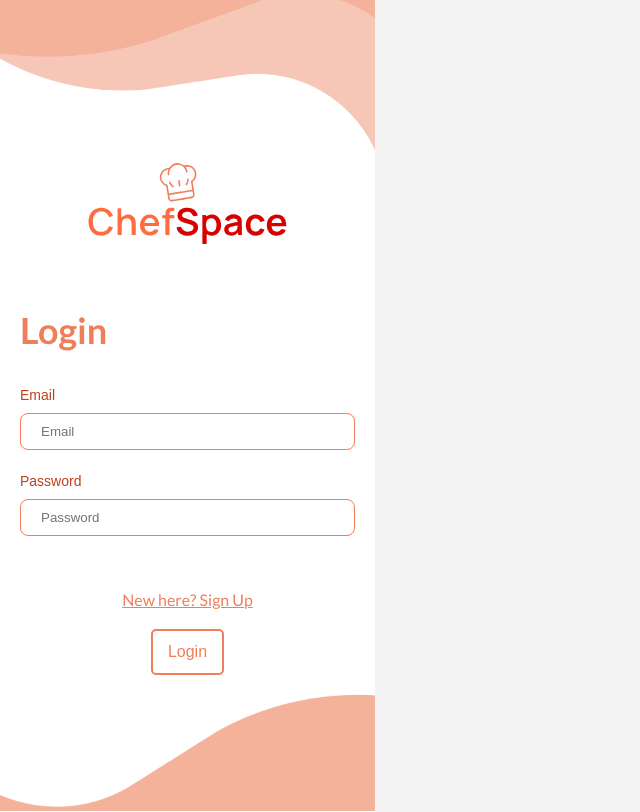
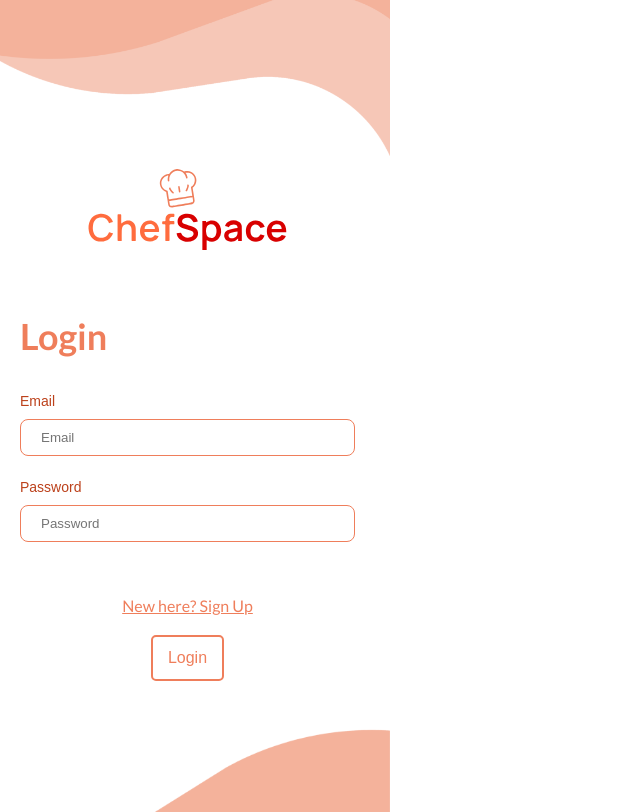
Before and after one commit to AriaMortazavi/chefspacerepo, a Next.js app: page / in a window 1280 px wide. Shown: the whole page, without its empty margins (0-640 px from the left). Built offline with nearby package versions, Linux system fonts and the light colour scheme.

Commit message:
visual fixes

```diff
--- a/pages/LoginPage/LoginPage.scss
+++ b/pages/LoginPage/LoginPage.scss
@@ -1,4 +1,14 @@
-.footer{
+.Loginfooter{
     position: relative;
-    top: 16px;
+    top: 45px;
+    width: 390px;
 }
+
+.Loginheader{
+    width: 390px;
+}
+
+body{
+    background: rgb(255, 255, 255);
+    overflow: hidden;
+}
--- a/pages/LoginPage/index.js
+++ b/pages/LoginPage/index.js
@@ -7,11 +7,11 @@ let fakedb = [];
 const LoginPage = () => {
   return (
     <div className="LoginPage">
-        <img src="/headerimg.svg"/>
+        <img className="Loginheader" src="/headerimg.svg"/>
       <div className="contents">
         <Login />
       </div>
-      <img className="footer" src="/footerimg.svg"/>
+      <img className="Loginfooter" src="/footerimg.svg"/>
     </div>
   );
 };
--- a/pages/SignUpPage/SignUpPage.scss
+++ b/pages/SignUpPage/SignUpPage.scss
@@ -2,10 +2,18 @@
     position: relative;
     bottom: 76px;
     padding: 20px;
-    margin: 0px;
+}
+
+.signup_header{
+    width: 390px;
 }
 
 .signup_footer{
     position: relative;
-    bottom: 83px;
+    bottom: 74px;
+    width: 390px;
 }
+
+.signup{
+    overflow: hidden;
+}
--- a/pages/SignUpPage/index.js
+++ b/pages/SignUpPage/index.js
@@ -4,7 +4,7 @@ import Signup from "../../comps/Signup";
 const SignUpPage = () => {
   return (
     <div className="SignUpPage">
-        <img src="/headerimg.svg"/>
+        <img className="signup_header" src="/headerimg.svg"/>
       <div className="signup_contents">
         <Signup />
       </div>
```
